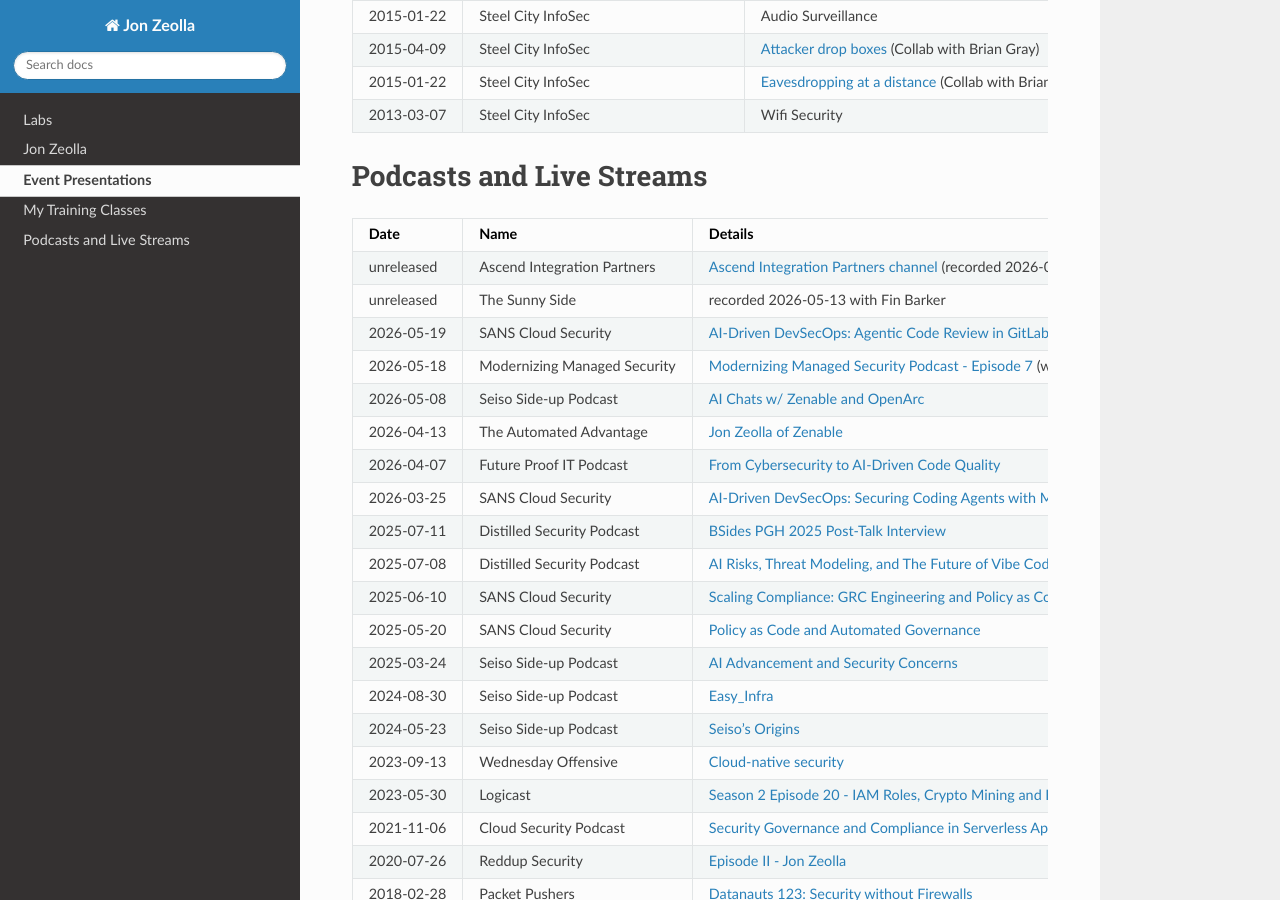
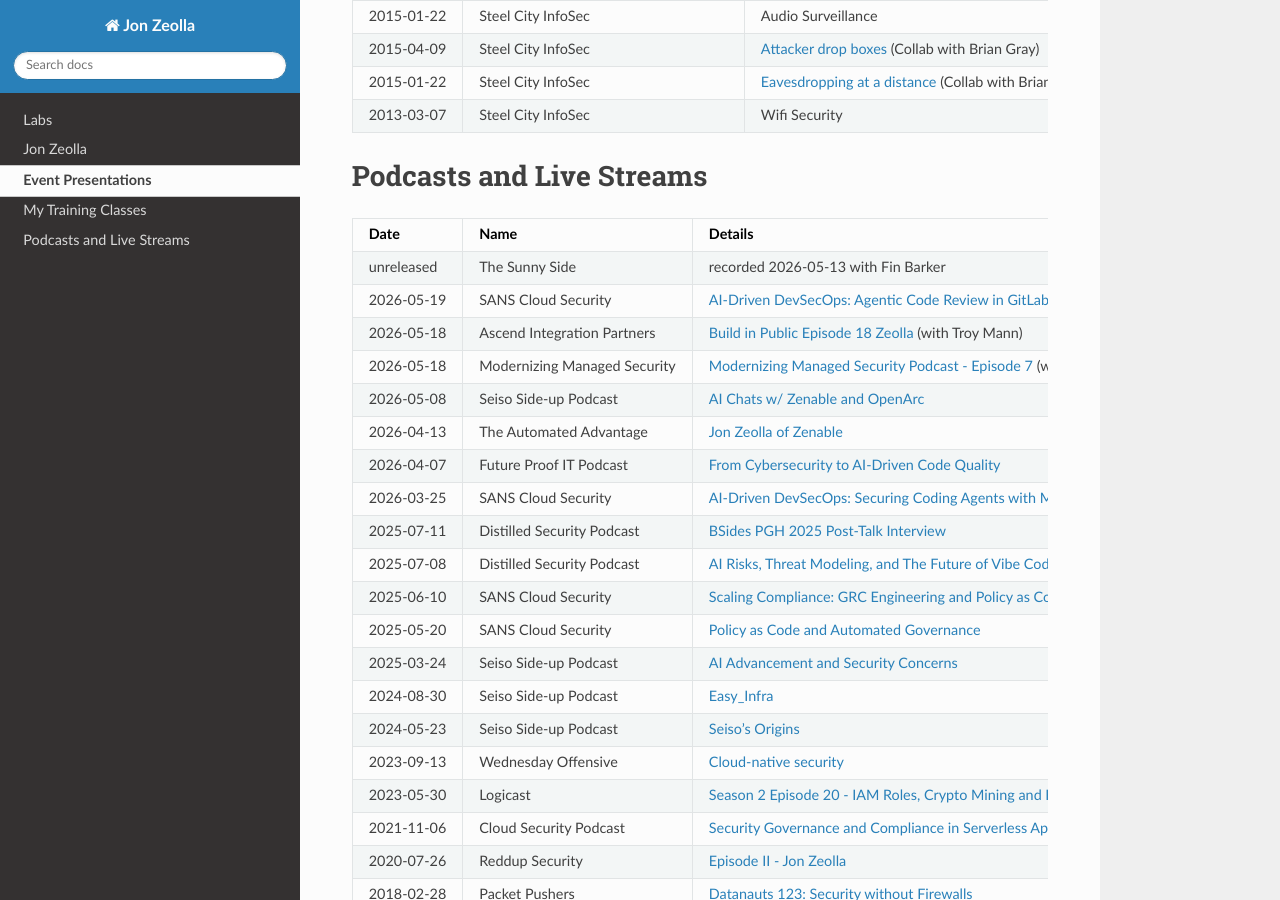
Before and after one commit to JonZeolla/JonZeolla.github.io, a Sphinx documentation site: the page built from docs/ref/jz-content.md, in a window 1280 px wide and 900 px high, scrolled down 4551 px. Built offline with Sphinx 7.4.7 and the Read the Docs theme 3.1.0, drawn with Linux system fonts in a browser that asks for light colours.

Commit message:
fix(content): link released Ascend "Build in Public Ep 18" episode
Co-Authored-By: Claude Opus 4.7 <noreply@anthropic.com>

```diff
--- a/docs/ref/jz-content.md
+++ b/docs/ref/jz-content.md
@@ -206,9 +206,9 @@ You can also watch my recorded presentations by going to [this YouTube playlist]
 
 | Date       | Name                       | Details                                                                           |
 | ---------- | -------------------------- | --------------------------------------------------------------------------------- |
-| unreleased | Ascend Integration Partners| [Ascend Integration Partners channel][2026-AscendAIP] (recorded 2026-05-15 with Troy Mann) |
 | unreleased | The Sunny Side             | recorded 2026-05-13 with Fin Barker                                               |
 | 2026-05-19 | SANS Cloud Security        | [AI-Driven DevSecOps: Agentic Code Review in GitLab & GitHub][2026-AIDevSecOps3]  |
+| 2026-05-18 | Ascend Integration Partners| [Build in Public Episode 18 Zeolla][2026-AscendAIP] (with Troy Mann)              |
 | 2026-05-18 | Modernizing Managed Security| [Modernizing Managed Security Podcast - Episode 7][2026-ModernizingMS] (with Ryan Smith)         |
 | 2026-05-08 | Seiso Side-up Podcast      | [AI Chats w/ Zenable and OpenArc][2026-SeisoMay]                                  |
 | 2026-04-13 | The Automated Advantage    | [Jon Zeolla of Zenable][2026-ClarkeysAI]                                          |
@@ -228,7 +228,7 @@ You can also watch my recorded presentations by going to [this YouTube playlist]
 | 2018-02-28 | Packet Pushers             | [Datanauts 123: Security without Firewalls][2018-PacketPushers]                   |
 | 2016-06-01 | Packet Pushers             | [Datanauts 036: Busting The Security Silo In The Data Center][2016-PacketPushers] |
 
-[2026-AscendAIP]: https://www.youtube.com/channel/UCGDUuG-LHgDd2g28AMDUNVw "Ascend Integration Partners"
+[2026-AscendAIP]: https://www.youtube.com/watch?v=OZwEi0so8DA "Build in Public Episode 18 Zeolla"
 [2026-ModernizingMS]: https://youtu.be/XpFbCYavyt0?si=VZySUjYpds29Lcxi "Modernizing Managed Security Podcast - Episode 7"
 [2026-SeisoMay]: https://open.spotify.com/episode/7oaNvV77V4ELQQdbYiBZ7A?si=33c8721698524d81 "Seiso Side Up - AI Chats w/ Zenable and OpenArc"
 [2026-ClarkeysAI]: https://youtu.be/l13Sc_7KTi0?si=cIdHCmk_kavClUCt "Jon Zeolla of Zenable"
```
